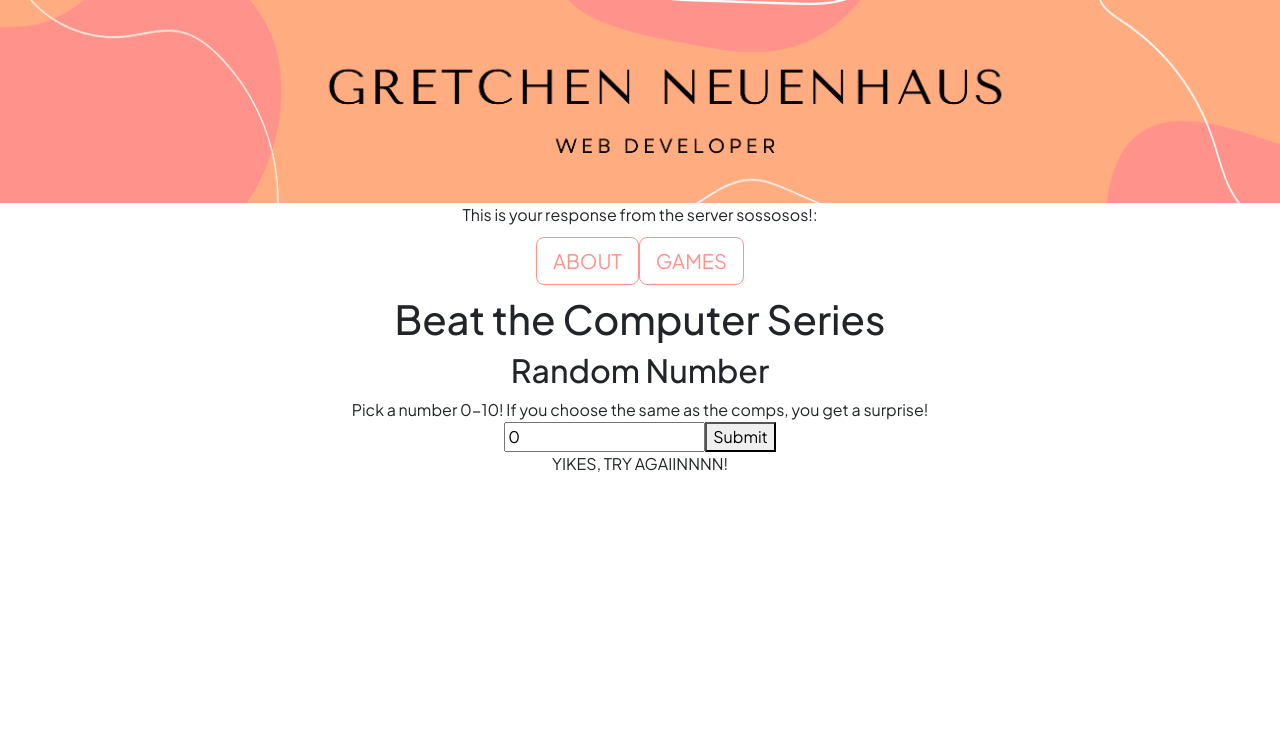
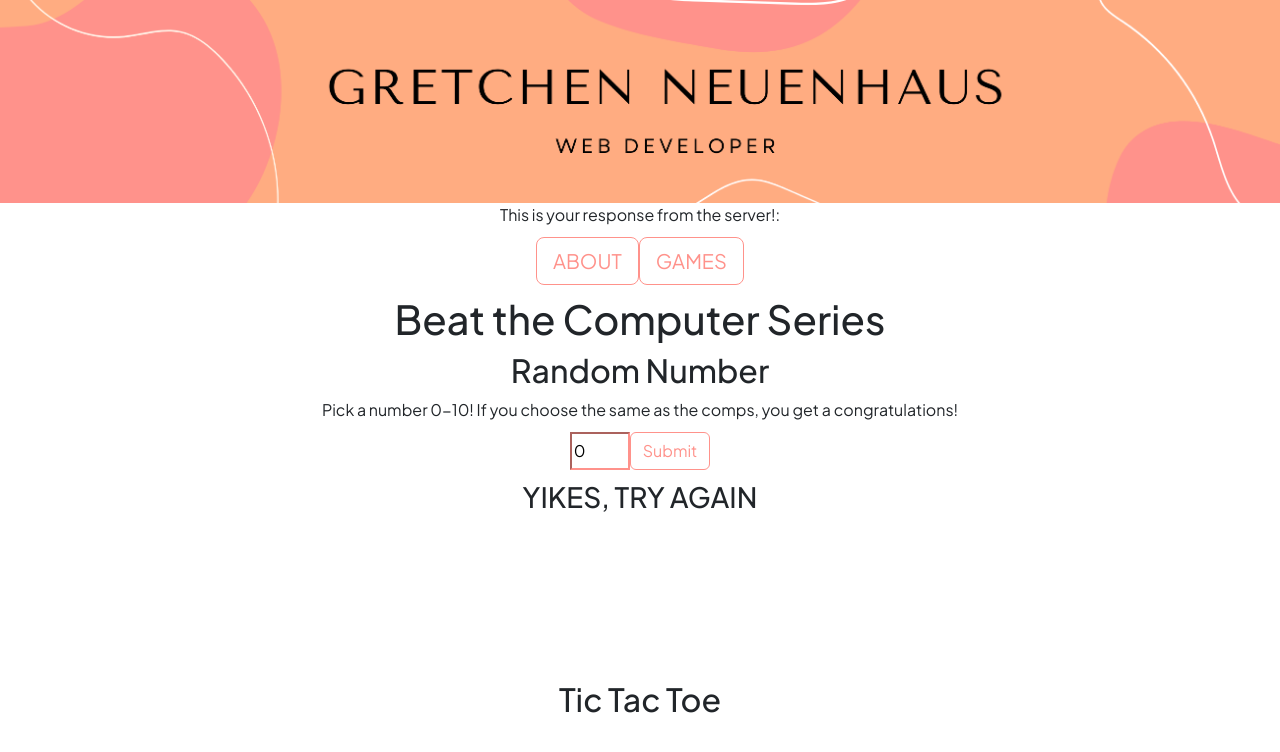
Before and after one commit to neuenhaus14/GCN-Portfolio, a React (Create React App) app in the folder client/: page /game in a window 1280 px wide. Both pictures are taken after a click on the button "Submit". Shown: the top 752 px of the page. Built offline with nearby package versions, Linux system fonts and the light colour scheme; no server answers; a web font is replaced by a local one.

Commit message:
adds css animations to congratulations and styling to game page

```diff
--- a/client/src/App.tsx
+++ b/client/src/App.tsx
@@ -42,7 +42,7 @@ function App() {
         </a>
       </header> */}
       <img src={banner} alt="gretchen" width="100%" height="auto"/><br />
-      This is your response from the server sossosos!: {data}
+      This is your response from the server!: {data}
       <BrowserRouter>
         <Routes>
           <Route path="/" element={<Home />} />
--- a/client/src/Game.tsx
+++ b/client/src/Game.tsx
@@ -1,6 +1,8 @@
 import React, { useState } from "react";
 import NavBar from "./NavBar";
 // import axios from 'axios';
+
+import congrats from "./img/Congratulations.png";
 
 const Game = () => {
   const [randomValue, setRandomValue] = useState<number>(0);
@@ -25,8 +27,6 @@ const Game = () => {
         setIsCorrectValue(false);
       }
     }
-    console.log("computer choice", compRandomValue);
-    console.log("user choice", randomValue);
   };
 
   return (
@@ -36,25 +36,41 @@ const Game = () => {
         <h1>Beat the Computer Series</h1>
         <h2>Random Number</h2>
         Pick a number 0-10! If you choose the same as the comps, you get a
-        surprise!
+        congratulations!
         <br />
+        <div style={{display: "flex", justifyContent: "center", paddingTop: "10px", paddingBottom: "10px"}}>
           <input
             type="number"
             value={randomValue}
-          onChange={(e) => setRandomValue(parseInt(e.target.value))}
+            onChange={(e) => {
+              setRandomValue(parseInt(e.target.value));
+              setIsCorrectValue(false);
+              setIsWrongValue(false);
+            }}
+            style={{width:"60px", borderColor:"#FF928B"}}
           ></input>
-        <button
+          <button className="btn btn-outline-primary"
             onClick={() => {
               numberCheck();
             }}
           >
             Submit
           </button>
-        {isCorrectValue ? <p>CONGRATS!</p> : null}
-        {isWrongValue ? <p>YIKES, TRY AGAIINNNN!</p> : null}
-        {/* <h2>Tic Tac Toe</h2> */}
-
-
+        </div>
+        <div className="congrats-container">
+          {isCorrectValue ? (
+            <img
+              className="congrats"
+              src={congrats}
+              width="40%"
+              alt="congrats"
+            />
+          ) : null}
+          {isWrongValue ? <h3> YIKES, TRY AGAIN</h3> : null}
+        </div>
+        <div>
+          <h2>Tic Tac Toe</h2>
+        </div>
       </div>
     </div>
   );
--- a/client/src/style.scss
+++ b/client/src/style.scss
@@ -17,6 +17,45 @@ body {
   font-family: 'Plus Jakarta Sans', sans-serif;
 }
 
-.btn-outline-primary{
+.congrats-container {
+ //position: relative; /* Position relative to contain absolute positioned image */
+  min-height: 200px;
+  min-width: 100% ;
+// width: 100%; /* Set width to match the viewport width */
+  overflow: hidden; /* Hide any overflow content */
+  display: flex;
+  justify-content: center;
+}
 
+@keyframes fly{
+
+  0% {
+    transform: translateX(-100%);
+  }
+  50% {
+    transform: translateX(0);
+  }
+  100% {
+    transform: translateX(100%);
+  }
 }
+
+.congrats {
+  animation: fly 3s linear;
+  position: absolute;
+  margin: auto;
+  display: block;
+  // top: 25%;
+  // left: 0;
+  //transform: translateX(-100%);
+}
+
+
+
+.btn {
+  transition: transform 0.3s ease 0s;
+}
+
+.btn:hover {
+  transform: translateY(-5px)
+}
```
Also changed, not shown: client/src/img/Congratulations.png (added), 1 other file (tests, documents, lock files or other folders). Lines whose indentation alone changed are shown as unchanged.
